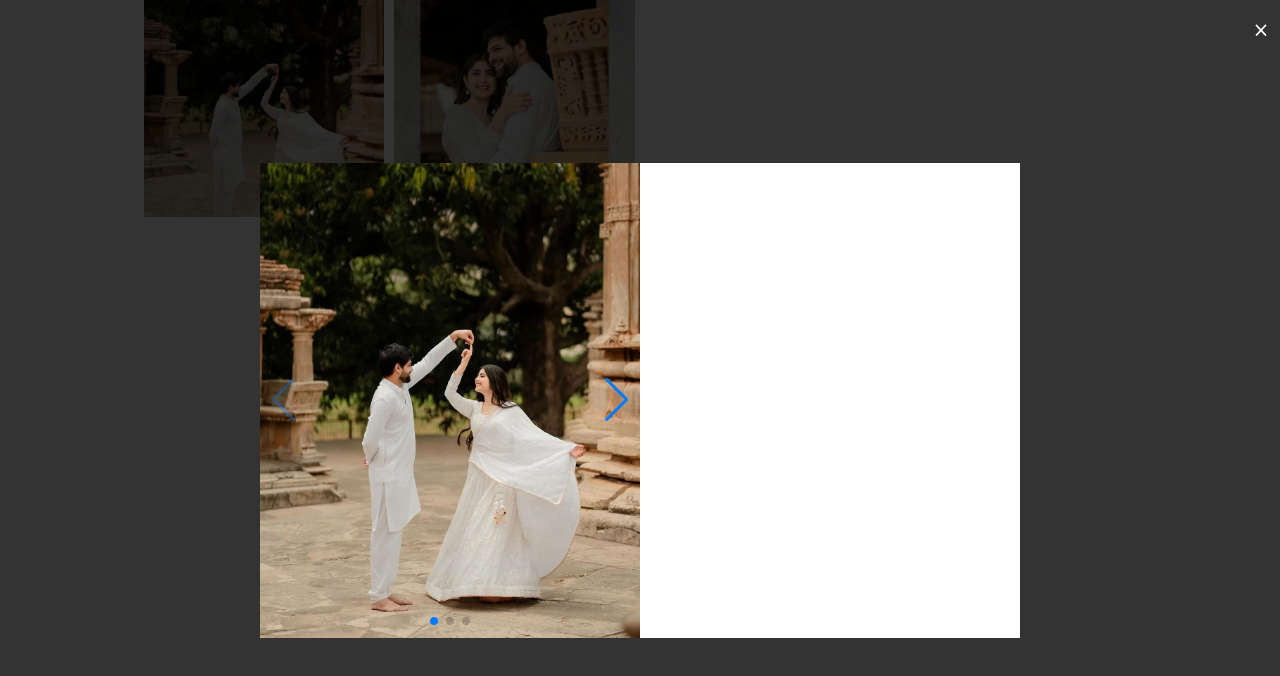
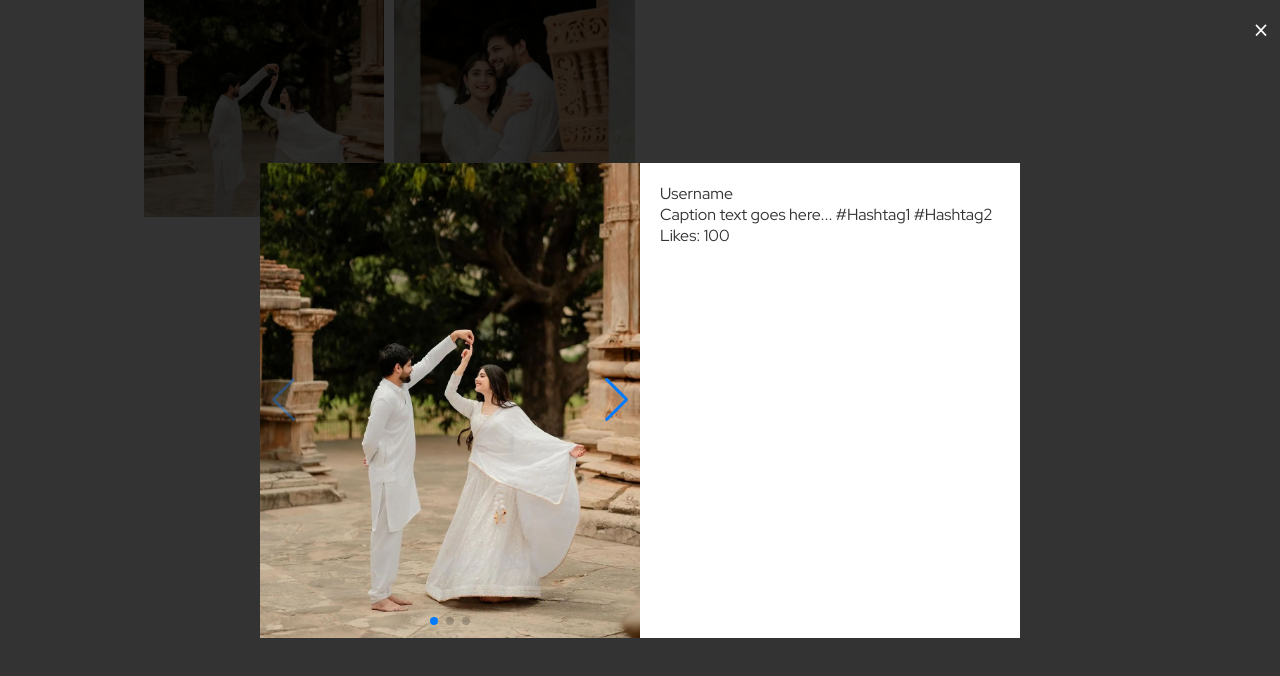
Before and after one commit to sagaradadiya/Instagram-Feed-Design, a plain HTML site: page index.html in a window 1280 px wide. Both pictures are taken after a click on the picture 263 px from the left and 108 px from the top of the page. Drawn offline with nearby package versions, Linux system fonts and the light colour scheme.

Commit message:
popup design changes

```diff
--- a/assets/css/insta-grid.css
+++ b/assets/css/insta-grid.css
@@ -127,8 +127,8 @@
 }
 
 .post-details {
-  flex: 1;
-  margin-left: 20px;
+  padding: 20px;
+  color: #333;
 }
 
 .close-popup {
```
